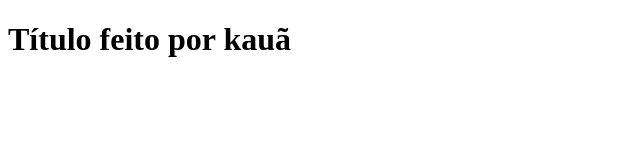
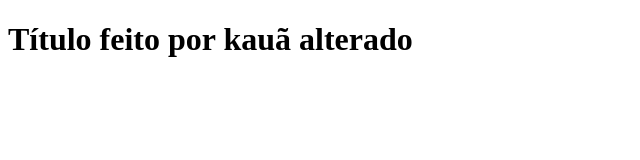
Before and after one commit to krprogrammer99/aula-git-essencial, a plain HTML site: page index.html in a window 1280 px wide. Shown: the whole page, without its empty margins (0-640 px from the left). Drawn offline with Linux system fonts and the light colour scheme.

Commit message:
título 01 alterado

```diff
--- a/index.html
+++ b/index.html
@@ -7,7 +7,7 @@
 </head>
 <body>
 
-    <h1>Título feito por kauã</h1>
+    <h1>Título feito por kauã alterado</h1>
 
 </body>
 </html>
```
